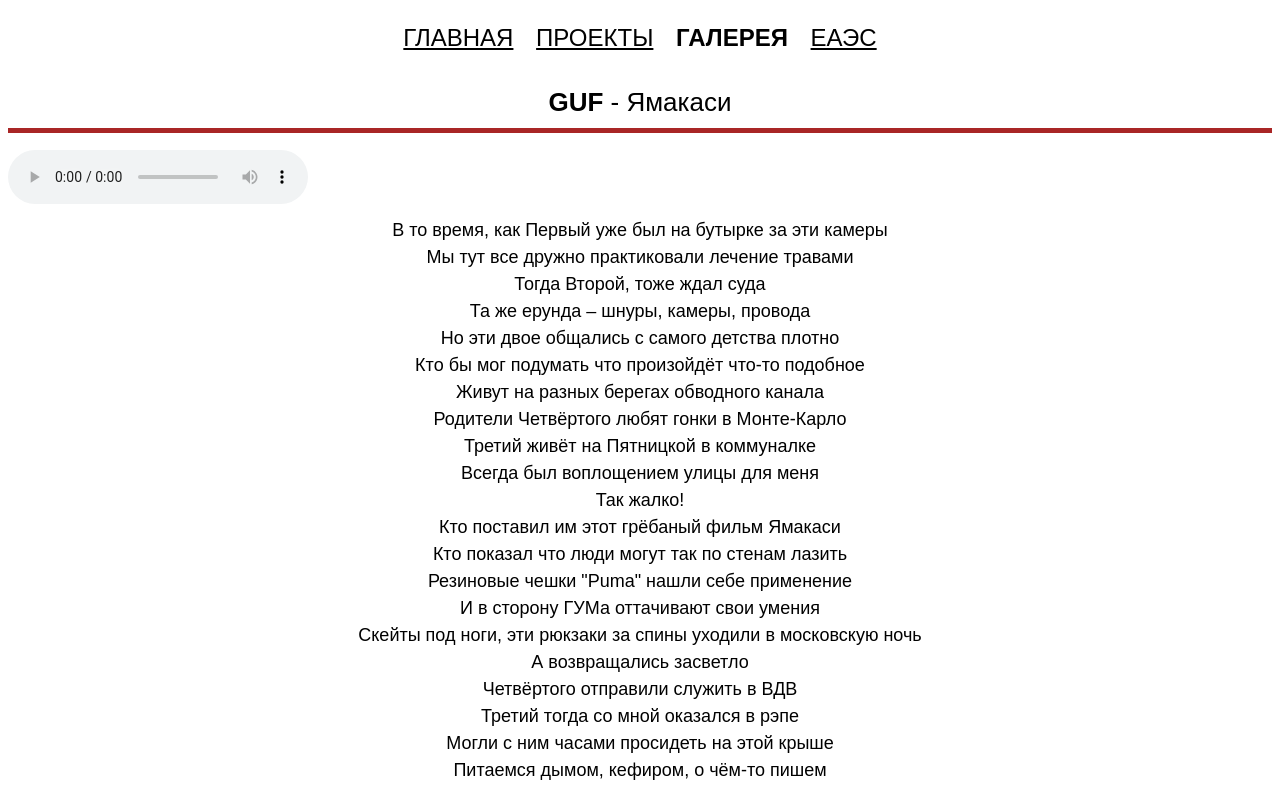
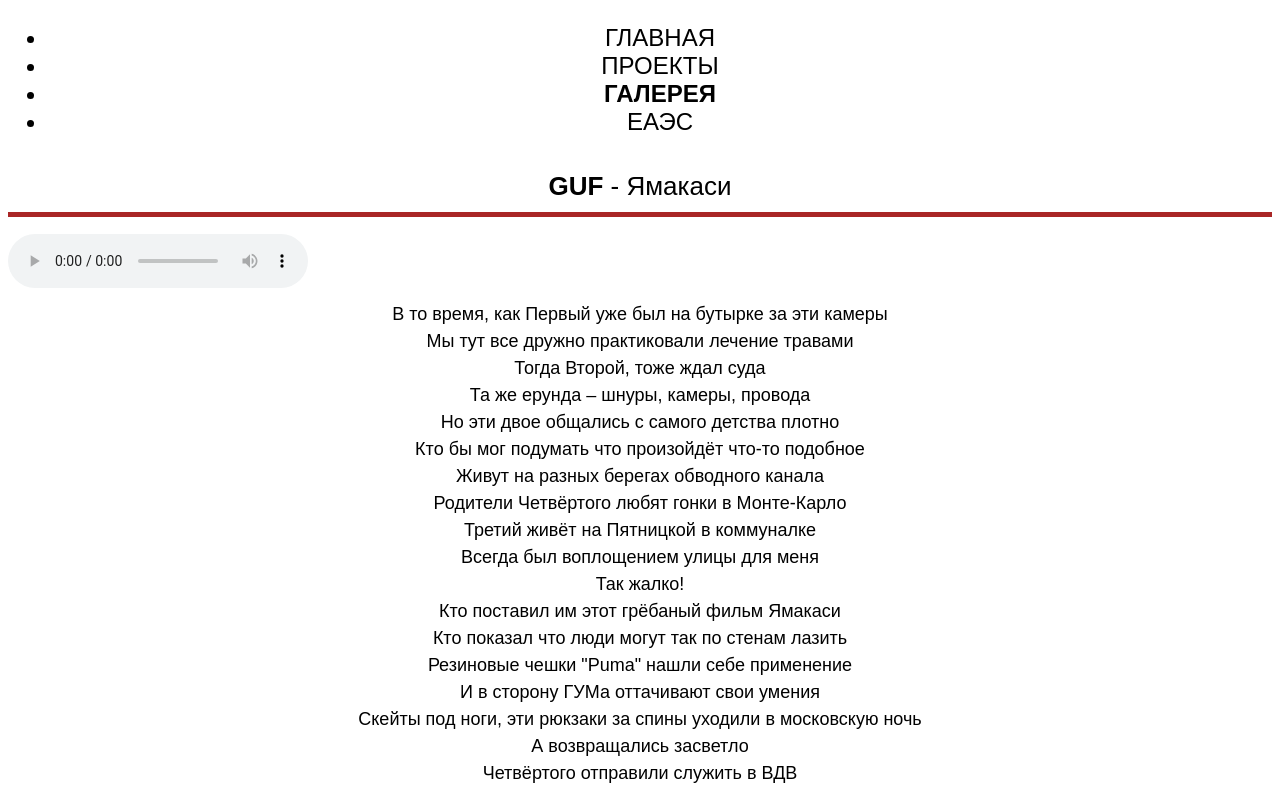
Before and after one commit to As01d/mysite, a plain HTML site: page gallery.html in a window 1280 px wide. Shown: the top 788 px of the page. Drawn offline with Linux system fonts and the light colour scheme; files whose address does not match are found by name.

Commit message:
Update gallery.html

```diff
--- a/gallery.html
+++ b/gallery.html
@@ -8,12 +8,12 @@
 </head>
 
 <body>
-    <p id="first">
-        <a href="index.html">ГЛАВНАЯ</a>
-        <a href="project.html"> ПРОЕКТЫ</a>
-        <span class="special"> ГАЛЕРЕЯ </span>
-        <a href="contact.html"> ЕАЭС</a>
-    </p>
+    <ul id="first">
+        <li a href="index.html">ГЛАВНАЯ</li>
+        <li a href="project.html"> ПРОЕКТЫ</li>
+        <li span class="special"> ГАЛЕРЕЯ </li>
+        <li a href="contact.html"> ЕАЭС</li>
+    </ul>
 
     <h1><b>GUF</b> - Ямакаси</h1>
 
```
